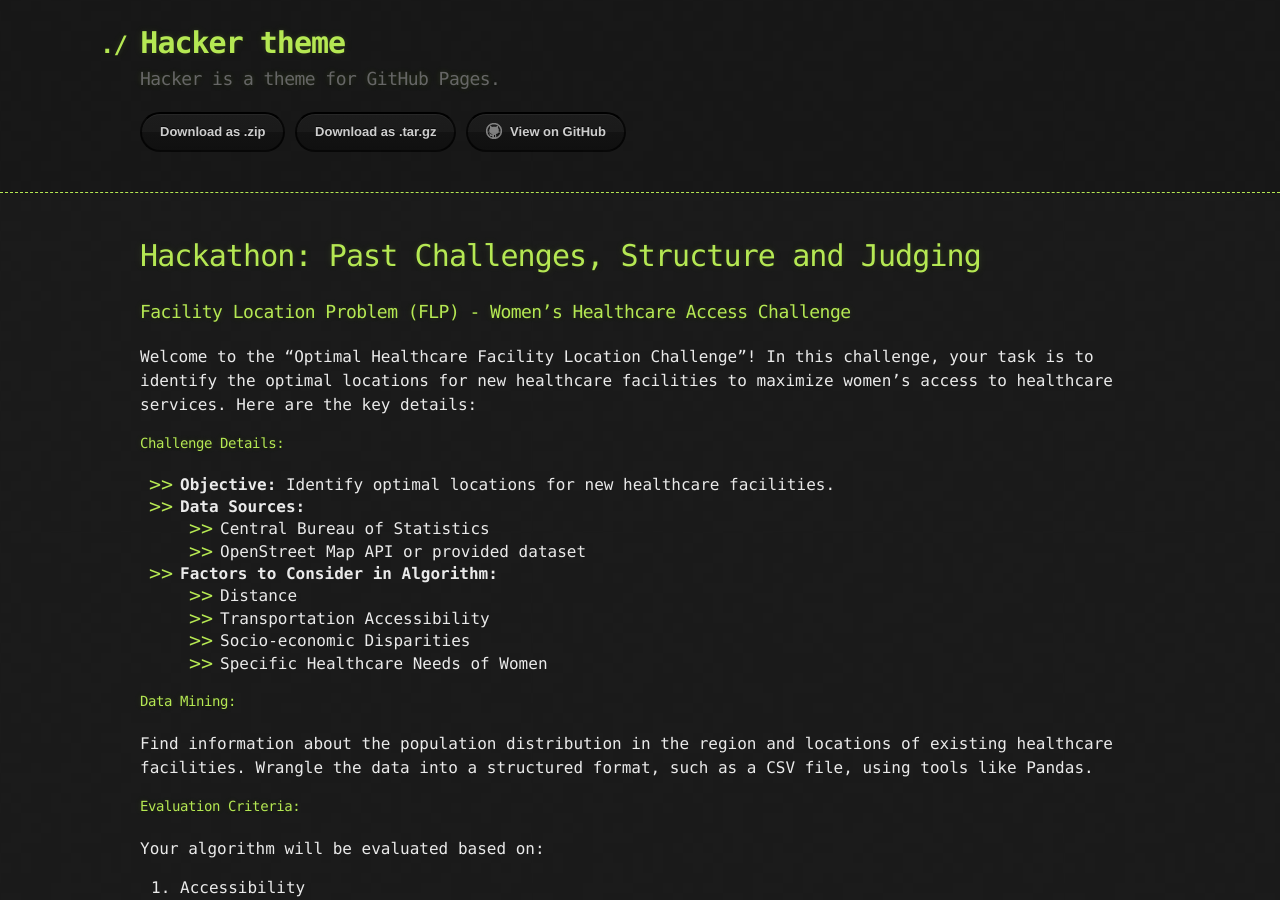
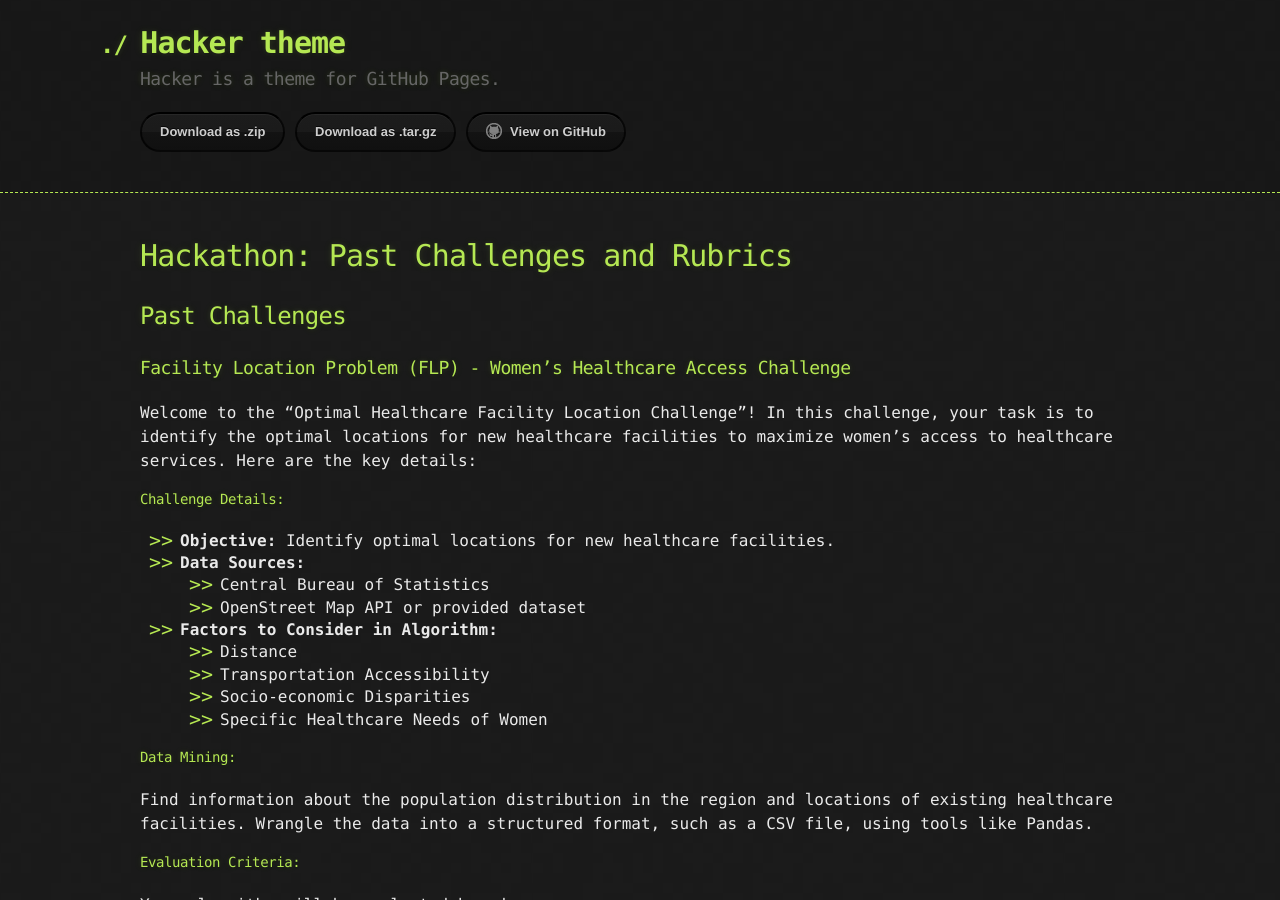
Before and after one commit to hack4her/hack4her.github.io, a Jekyll site: the page built from old_challenges.md, in a window 1280 px wide and 900 px high. Built offline with Jekyll 4.4.1, drawn with Linux system fonts in a browser that asks for light colours; our own code applies the rules of GitHub Pages for plain Markdown files.

Commit message:
Update old_challenges.md

```diff
--- a/old_challenges.md
+++ b/old_challenges.md
@@ -1,8 +1,10 @@
-# Hackathon: Past Challenges, Structure and Judging
+# Hackathon: Past Challenges and Rubrics
 
 
 
 
+
+## Past Challenges
 
 ### Facility Location Problem (FLP) - Women's Healthcare Access Challenge
 
```
Also changed, not shown: other parts of old_challenges.md (+2 -0 lines).
